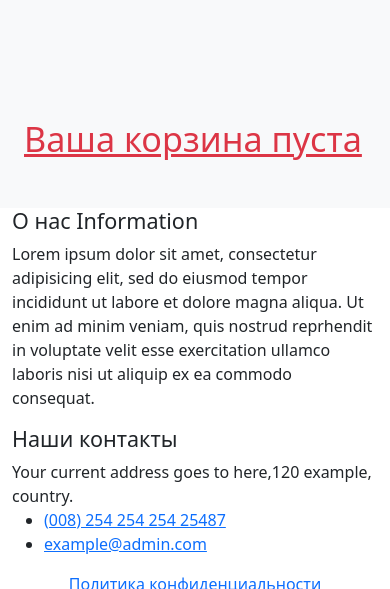
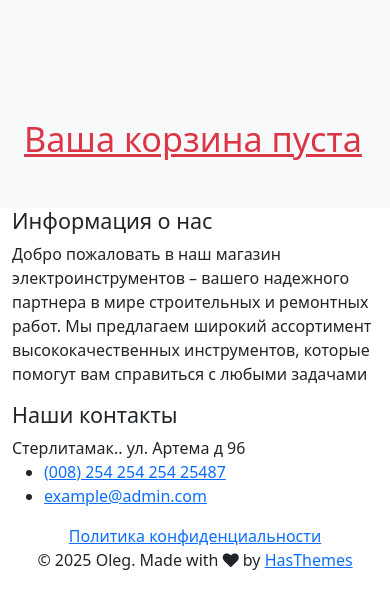
Before and after one commit to oleg425top/FinalyProject425, a Django app: page /cart/user_cart/ in a window 390 px wide; the page is wider, and only the part inside the window is pictured. Shown: the part 1537-2126 px from the top of that part. Run offline with Django 5.2, Linux system fonts and the light colour scheme; parts of the project's set-up code (start-up, migrations or seed data) failed here and were passed over; some libraries are stand-ins or nearby versions.

Commit message:
Навел марафету в base.html Теперь кажется точно ВСЁ!!!

```diff
--- a/users/templates/users/base.html
+++ b/users/templates/users/base.html
@@ -214,22 +214,25 @@
     <div class="footer-main">
       <div class="container">
         <div class="row">
-          <div class="col-lg-3 col-md-6 col-sm-6">
+          <div class="col-lg-6 col-md-6 col-sm-6">
             <div class="widget-item">
-              <h4 class="widget-title">О нас Information</h4>
+              <h4 class="widget-title">Информация о нас</h4>
               <div class="about-area">
-                <p>Lorem ipsum dolor sit amet, consectetur adipisicing elit, sed do eiusmod tempor incididunt ut labore et dolore magna aliqua. Ut enim ad minim veniam, quis nostrud reprhendit in voluptate velit esse exercitation ullamco laboris nisi ut aliquip ex ea commodo consequat.</p>
+                <p>Добро пожаловать в наш магазин электроинструментов – вашего надежного партнера в мире строительных и
+                  ремонтных работ. Мы предлагаем широкий ассортимент высококачественных инструментов, которые помогут
+                  вам
+                  справиться с любыми задачами</p>
               </div>
             </div>
           </div>
 
-          <div class="col-lg-3 col-md-6 col-sm-6">
+          <div class="col-lg-6 col-md-6 col-sm-6">
             <div class="widget-item">
               <h4 class="widget-title">Наши контакты</h4>
-              <p class="mb-0">Your current address goes to here,120 example, country.</p>
+              <p class="mb-0">Стерлитамак.. ул. Артема д 96</p>
               <ul class="widget-contact-info">
-                <li class="info-phone"><a href="tel://(008)25425425425487">(008) 254 254 254 25487</a></li>
-                <li class="info-mail"><a href="mailto://example@admin.com">example@admin.com</a></li>
+                <li class="info-phone"><a href="">(008) 254 254 254 25487</a></li>
+                <li class="info-mail"><a href="">example@admin.com</a></li>
               </ul>
             </div>
           </div>
```
